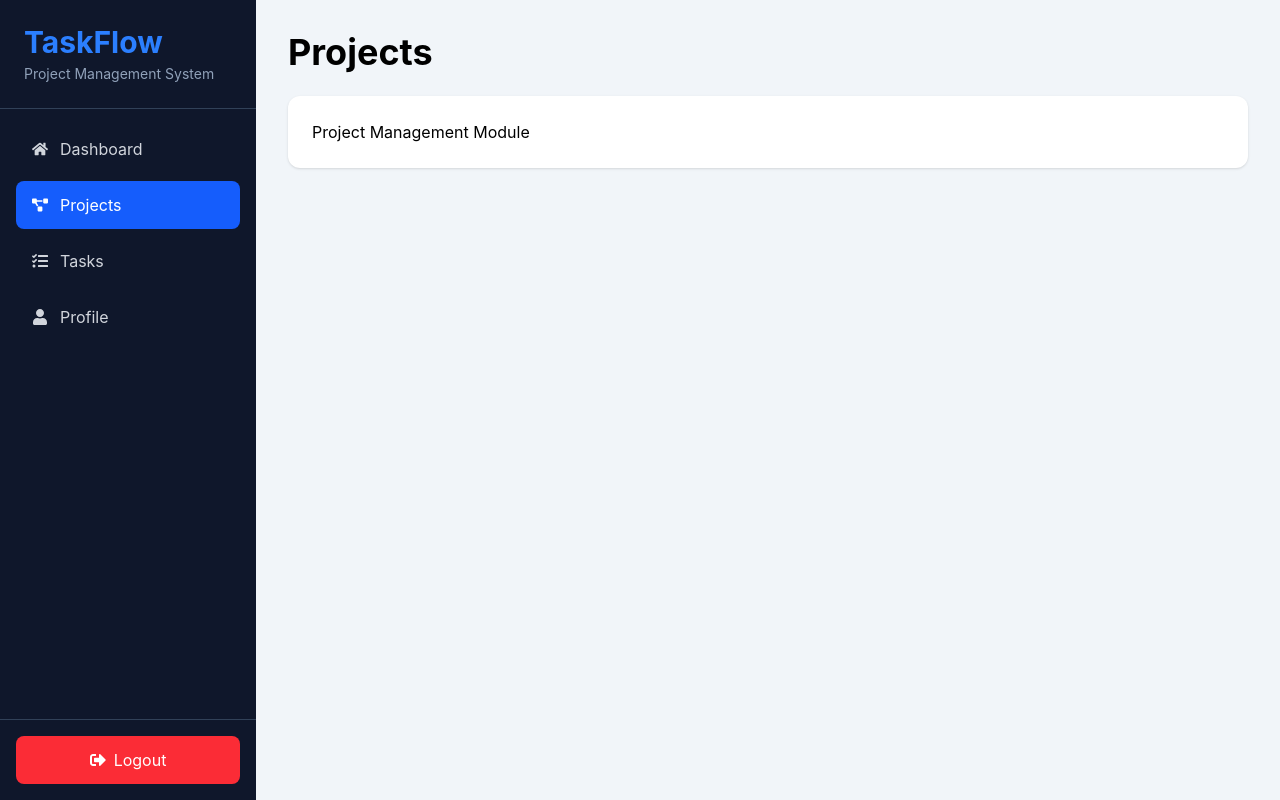
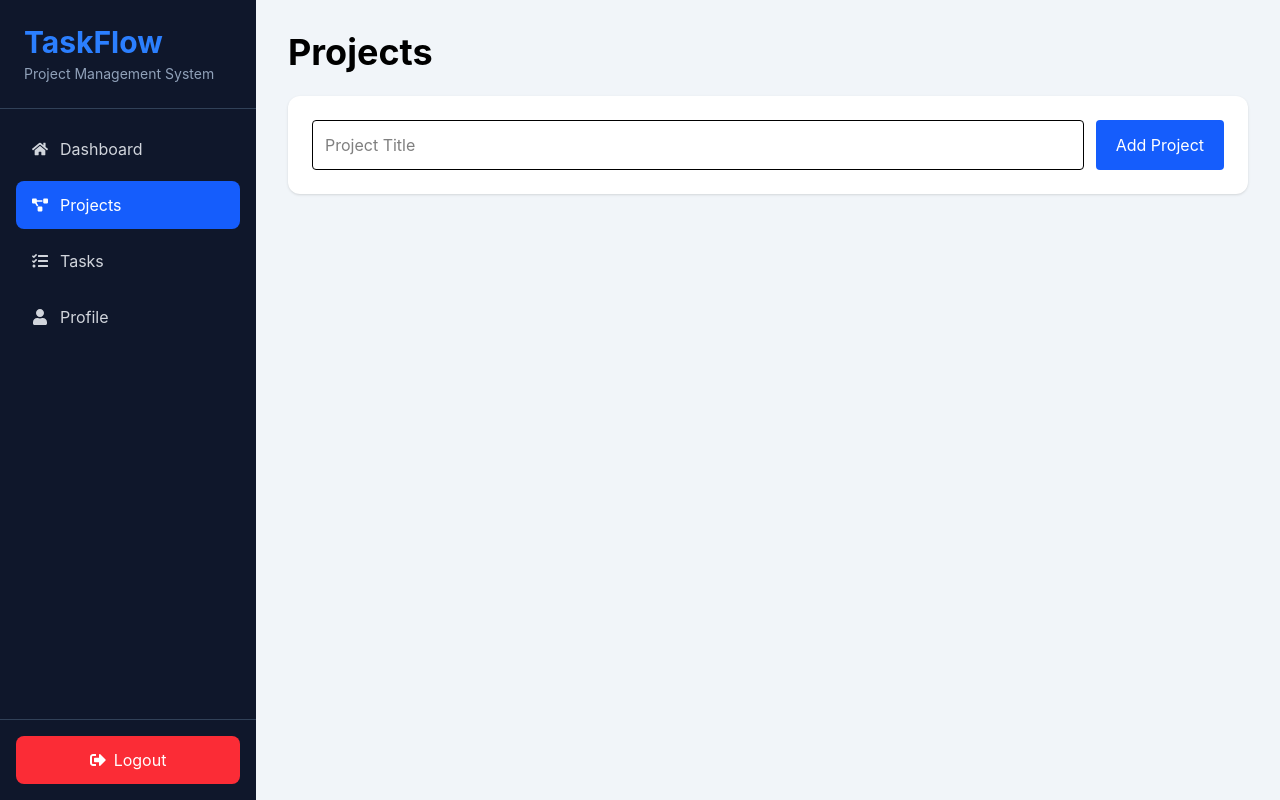
Before and after one commit to vijay-1209/TaskFlow, a React app in the folder frontend/: page /projects in a window 1280 px wide. Built offline with nearby package versions, Linux system fonts and the light colour scheme; sample sign-in values are in the browser's storage; the HTML template or start-up script is replaced by a standard one.

Commit message:
make some changes in projects file

```diff
--- a/frontend/src/pages/Projects.jsx
+++ b/frontend/src/pages/Projects.jsx
@@ -1,6 +1,26 @@
+import { useState } from "react";
 import Sidebar from "../components/Sidebar";
 
 const Projects = () => {
+  const [projects, setProjects] = useState([]);
+  const [title, setTitle] = useState("");
+
+  const addProject = () => {
+    if (!title.trim()) return;
+
+    const newProject = {
+      id: Date.now(),
+      title,
+    };
+
+    setProjects([...projects, newProject]);
+    setTitle("");
+  };
+
+  const deleteProject = (id) => {
+    setProjects(projects.filter((p) => p.id !== id));
+  };
+
   return (
     <div className="flex">
       <Sidebar />
@@ -10,8 +30,43 @@ const Projects = () => {
           Projects
         </h1>
 
-        <div className="bg-white p-6 rounded-xl shadow">
-          Project Management Module
+        <div className="bg-white p-6 rounded-xl shadow mb-6">
+          <div className="flex gap-3">
+            <input
+              type="text"
+              placeholder="Project Title"
+              value={title}
+              onChange={(e) => setTitle(e.target.value)}
+              className="flex-1 border p-3 rounded"
+            />
+
+            <button
+              onClick={addProject}
+              className="bg-blue-600 text-white px-5 rounded"
+            >
+              Add Project
+            </button>
+          </div>
+        </div>
+
+        <div className="grid md:grid-cols-2 gap-4">
+          {projects.map((project) => (
+            <div
+              key={project.id}
+              className="bg-white p-5 rounded-xl shadow"
+            >
+              <h2 className="font-bold text-xl">
+                {project.title}
+              </h2>
+
+              <button
+                onClick={() => deleteProject(project.id)}
+                className="mt-3 bg-red-500 text-white px-3 py-2 rounded"
+              >
+                Delete
+              </button>
+            </div>
+          ))}
         </div>
       </main>
     </div>
```
